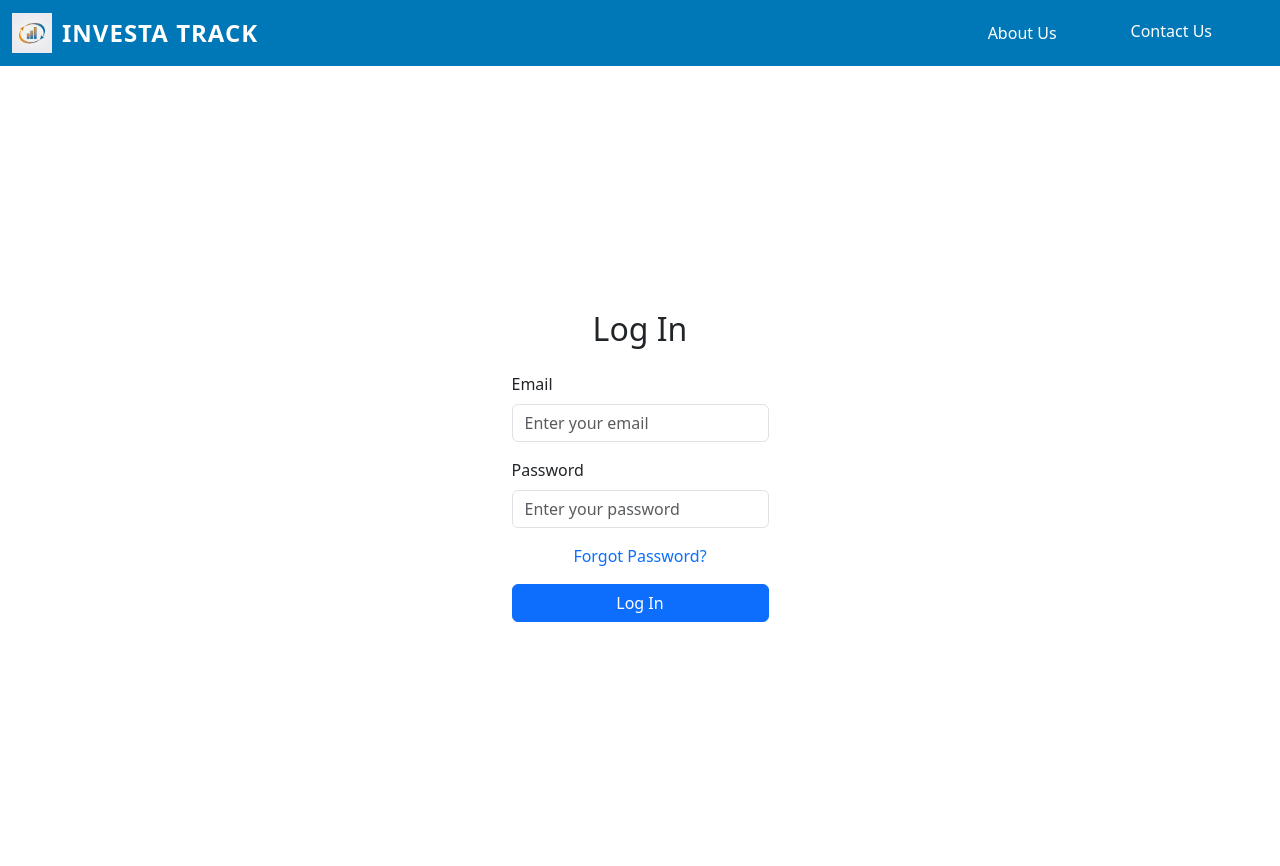
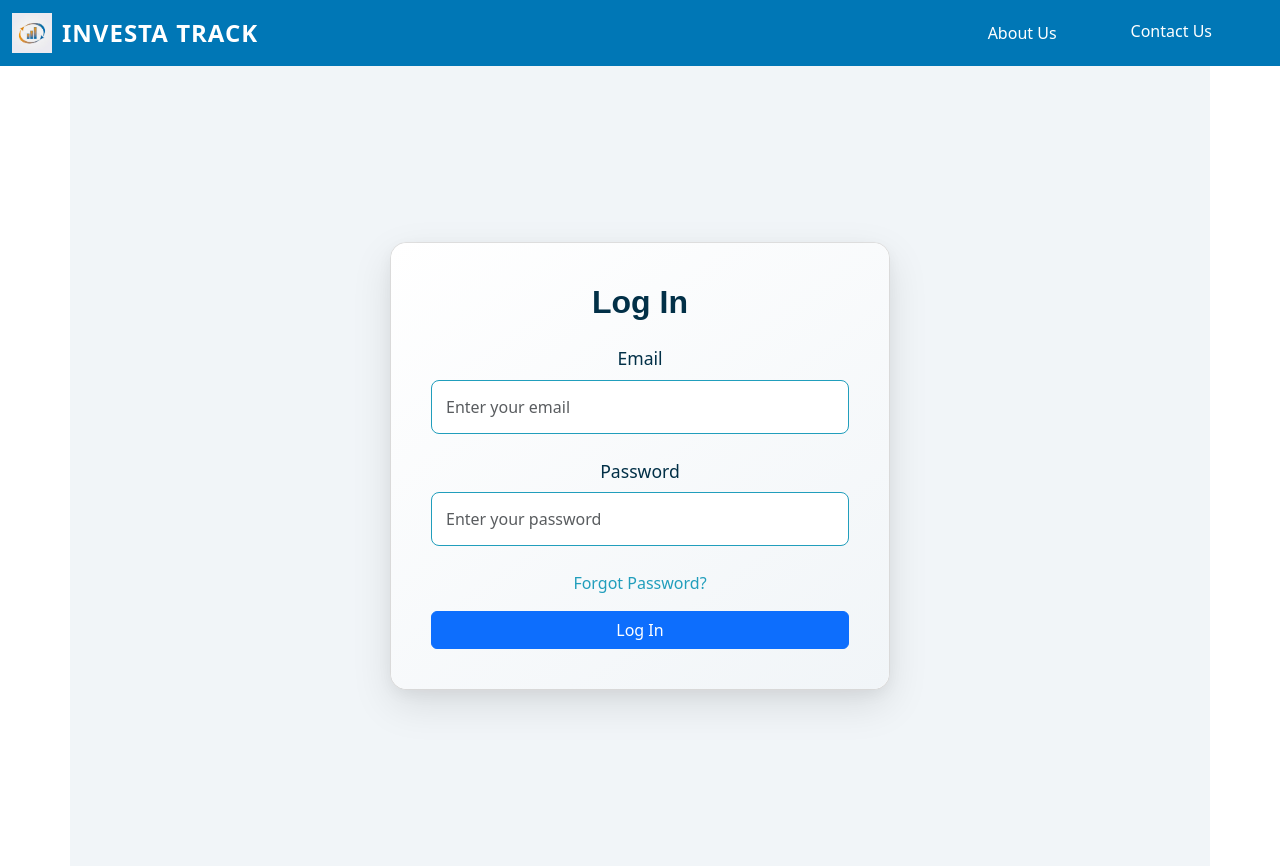
Before and after one commit to abdiqafar-ai/Asset-inventory-Management--projects, a React (Create React App) app in the folder frontend/: page /login in a window 1280 px wide. Built offline with nearby package versions, Linux system fonts and the light colour scheme.

Commit message:
Redesigned login page to match Facebook's modern UI style

```diff
--- a/frontend/src/components/Login.css
+++ b/frontend/src/components/Login.css
@@ -0,0 +1,122 @@
+/* Login Page Styles (Updated for a Wider and Beautiful Look) */
+.login-container {
+    display: flex;
+    justify-content: center;
+    align-items: center;
+    height: 100vh;
+    background-color: #f1f5f8; /* Light gray background */
+    padding: 20px;
+  }
+
+  .login-form-container {
+    background-color: #ffffff; /* White background for form */
+    border-radius: 16px; /* More rounded corners */
+    box-shadow: 0px 15px 40px rgba(0, 0, 0, 0.1); /* Larger shadow for depth */
+    padding: 40px;
+    width: 100%;
+    max-width: 500px; /* Wider form container */
+    text-align: center;
+    position: relative;
+    z-index: 1;
+    border: 1px solid #e0e0e0; /* Light gray border for definition */
+  }
+
+  /* Subtle gradient background inside the login form */
+  .login-form-container::before {
+    content: '';
+    position: absolute;
+    top: 0;
+    left: 0;
+    width: 100%;
+    height: 100%;
+    background: linear-gradient(145deg, #ffffff, #f1f5f8);
+    border-radius: 16px;
+    z-index: -1; /* Positioning the gradient behind the content */
+    box-shadow: 0px 5px 15px rgba(0, 0, 0, 0.05); /* Light shadow effect */
+  }
+
+  .login-form-container h2 {
+    font-size: 2rem;
+    color: #023047; /* Dark blue */
+    margin-bottom: 20px;
+    font-family: 'Urbanist', sans-serif;
+    font-weight: 600; /* Slightly lighter than bold */
+  }
+
+  .form-group {
+    margin-bottom: 25px; /* Increased space between input fields */
+  }
+
+  .form-group label {
+    display: block;
+    font-size: 1.1rem;
+    color: #023047; /* Dark blue */
+    margin-bottom: 8px;
+  }
+
+  .form-group input {
+    width: 100%;
+    padding: 16px; /* Increased padding for a more spacious feel */
+    font-size: 1.1rem; /* Slightly larger font size */
+    border: 1px solid #219ebc; /* Light blue border */
+    border-radius: 10px; /* Slightly larger border-radius */
+    outline: none;
+    transition: border-color 0.3s ease, box-shadow 0.3s ease;
+    box-sizing: border-box; /* Ensure padding does not affect the width */
+  }
+
+  .form-group input:focus {
+    border-color: #023047; /* Dark blue focus border */
+    box-shadow: 0 0 8px rgba(2, 48, 71, 0.3); /* Enhanced shadow effect on focus */
+  }
+
+  .login-button {
+    width: 100%;
+    padding: 16px;
+    font-size: 1.1rem;
+    background-color: #219ebc; /* Light blue background */
+    color: white;
+    border: none;
+    border-radius: 10px; /* Larger border-radius */
+    cursor: pointer;
+    transition: background-color 0.3s ease, transform 0.3s ease;
+  }
+
+  .login-button:hover {
+    background-color: #023047; /* Dark blue on hover */
+    transform: scale(1.05); /* Slight hover effect */
+  }
+
+  .forgot-password {
+    font-size: 1rem;
+    margin-top: 25px;
+  }
+
+  .forgot-password a {
+    color: #219ebc; /* Light blue link color */
+    text-decoration: none;
+  }
+
+  .forgot-password a:hover {
+    text-decoration: underline;
+    color: #023047; /* Dark blue on hover */
+  }
+
+  /* Mobile View Adjustments */
+  @media (max-width: 768px) {
+    .login-form-container {
+      padding: 30px;
+    }
+
+    .login-form-container h2 {
+      font-size: 1.8rem;
+    }
+
+    .form-group input {
+      padding: 14px;
+    }
+
+    .login-button {
+      padding: 14px;
+    }
+  }
--- a/frontend/src/components/Login.js
+++ b/frontend/src/components/Login.js
@@ -22,12 +22,12 @@ const Login = () => {
   };
 
   return (
-    <Container className="d-flex justify-content-center align-items-center vh-100">
-      <div className="login-container p-4 rounded">
-        <h2 className="text-center mb-4">Log In</h2>
+    <Container className="login-container d-flex justify-content-center align-items-center">
+      <div className="login-form-container">
+        <h2 className="mb-4">Log In</h2>
         <Form noValidate validated={validated} onSubmit={handleSubmit}>
           {/* Email Field */}
-          <Form.Group controlId="formEmail" className="mb-3">
+          <Form.Group controlId="formEmail" className="form-group mb-4">
             <Form.Label>Email</Form.Label>
             <Form.Control
               type="email"
@@ -43,7 +43,7 @@ const Login = () => {
           </Form.Group>
 
           {/* Password Field */}
-          <Form.Group controlId="formPassword" className="mb-3">
+          <Form.Group controlId="formPassword" className="form-group mb-4">
             <Form.Label>Password</Form.Label>
             <Form.Control
               type="password"
@@ -58,14 +58,14 @@ const Login = () => {
           </Form.Group>
 
           {/* Forgot Password Link */}
-          <p className="text-center">
+          <p className="forgot-password">
             <a href="/forgot-password" className="text-decoration-none">
               Forgot Password?
             </a>
           </p>
 
           {/* Submit Button */}
-          <Button variant="primary" type="submit" className="w-100">
+          <Button variant="primary" type="submit" className="login-button">
             Log In
           </Button>
         </Form>
```
